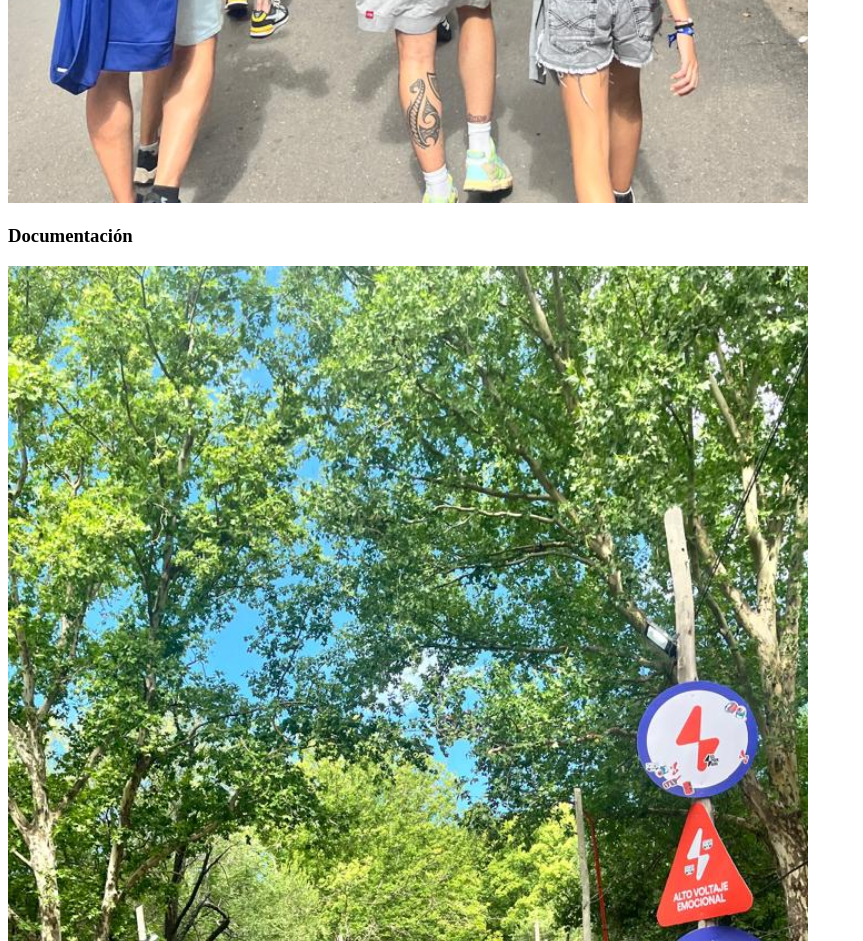
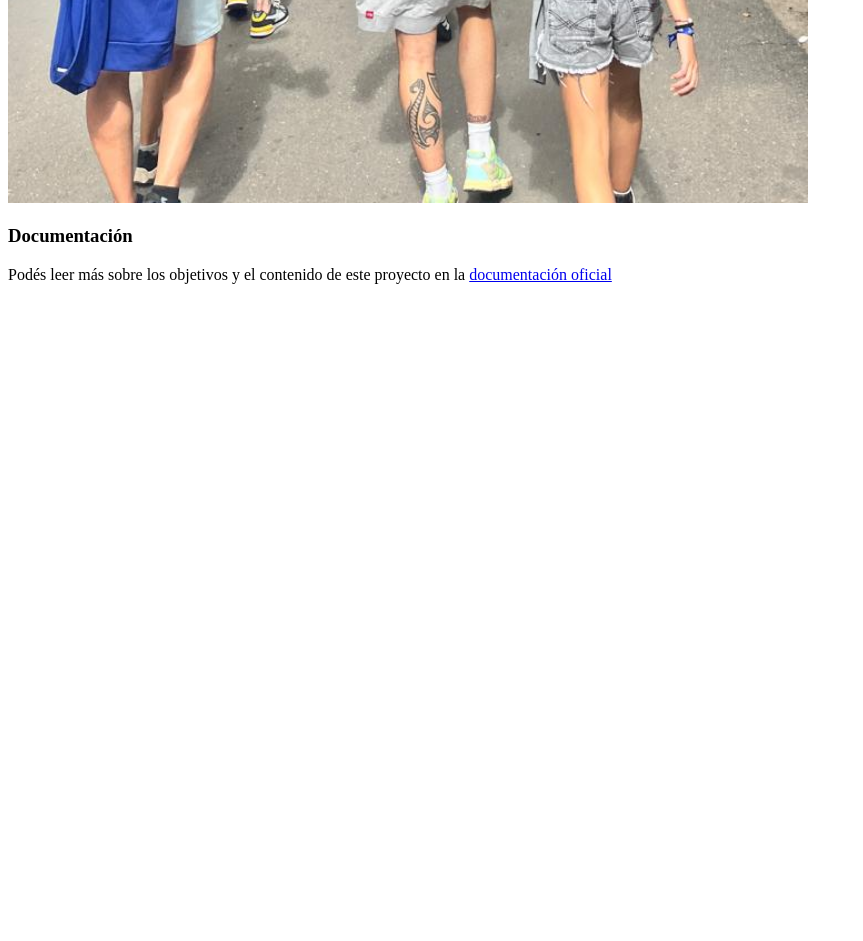
Before and after one commit to SantiMussi/diseno-y-desarrollo-web, a plain HTML site: page index.html in a window 1280 px wide. Shown: the part 1439-2380 px from the top of the page, without its empty margins (0-863 px from the left). After the commit the page ends 1739 px from the top, so only its background shows below. Drawn offline with Linux system fonts and the light colour scheme.

Commit message:
foto duplicada

```diff
--- a/index.html
+++ b/index.html
@@ -29,7 +29,6 @@
 
         <section>
             <h3>Documentación</h3>
-            <img src="imgs/imgprincipal.jpeg" alt="Puente inicial camino a  Rock" width="800">
             <p>Podés leer más sobre los objetivos y el contenido de este proyecto en la <a
                     href="https://github.com/SantiMussi/diseno-y-desarrollo-web/blob/main/README.md"
                     target="_blank">documentación oficial</a></p>
```
